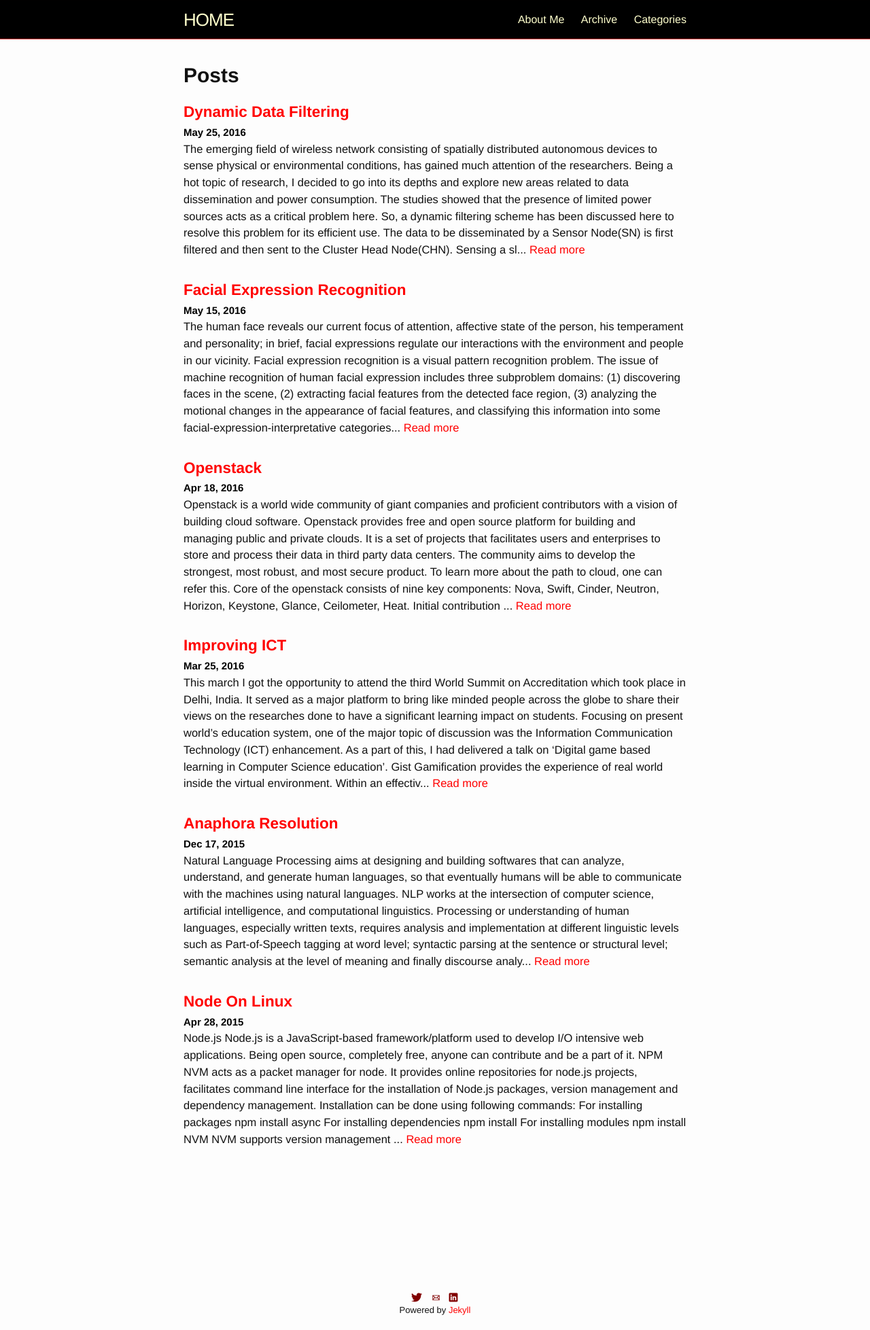
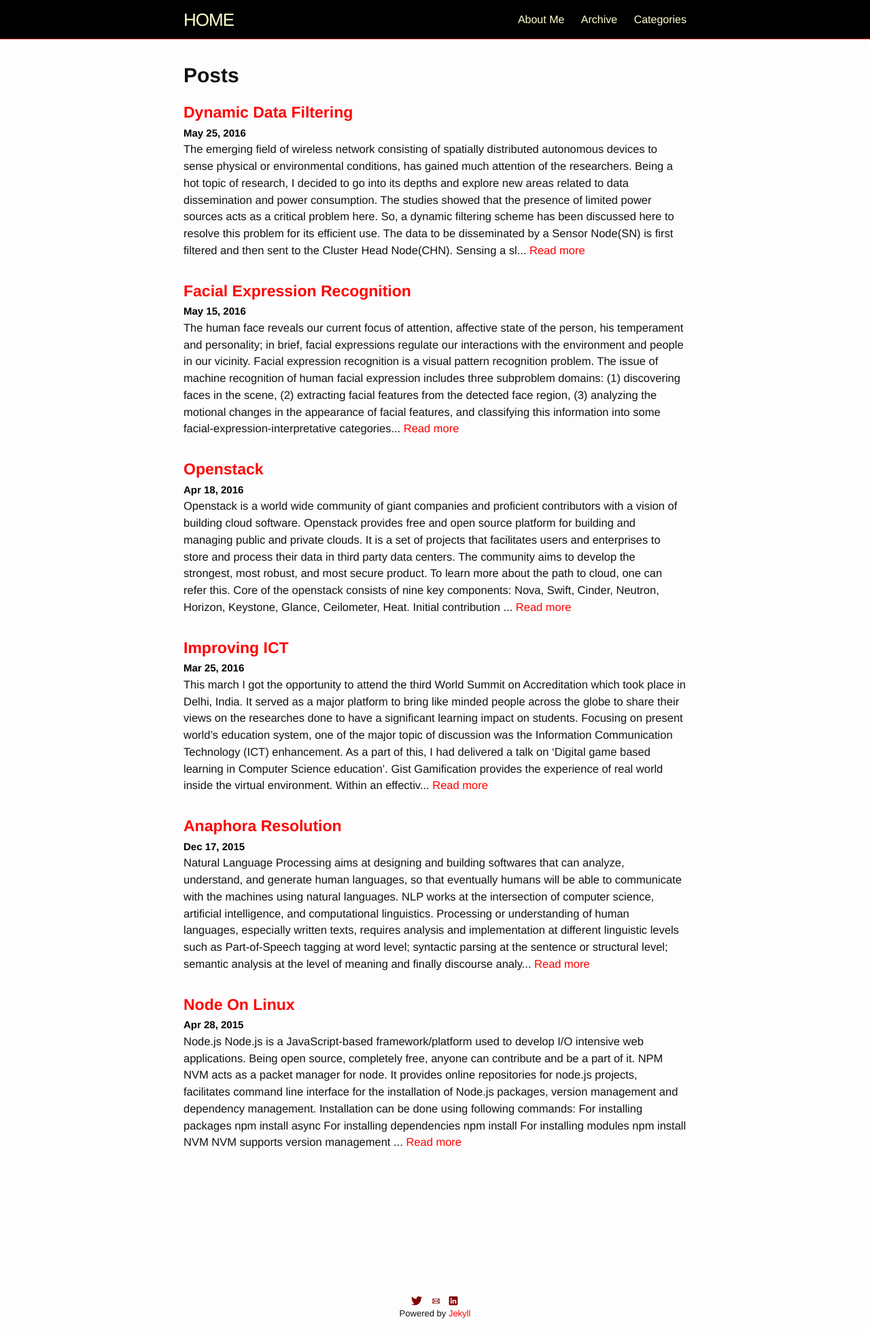
Before and after one commit to PreetikaChandel/PreetikaChandel.github.io, a Jekyll site: the page built from index.html, in a window 1280 px wide. Shown: the whole page at 68% size. Built offline with Jekyll 4.4.1, drawn with Linux system fonts in a browser that asks for light colours.

Commit message:
Update _layout.scss

```diff
--- a/_sass/_layout.scss
+++ b/_sass/_layout.scss
@@ -132,7 +132,7 @@
 
 .post-link {
     display: block;
-    font-size: 22.5px;
+    font-size: 23px;
     font-weight: bold;
 
 }
```
